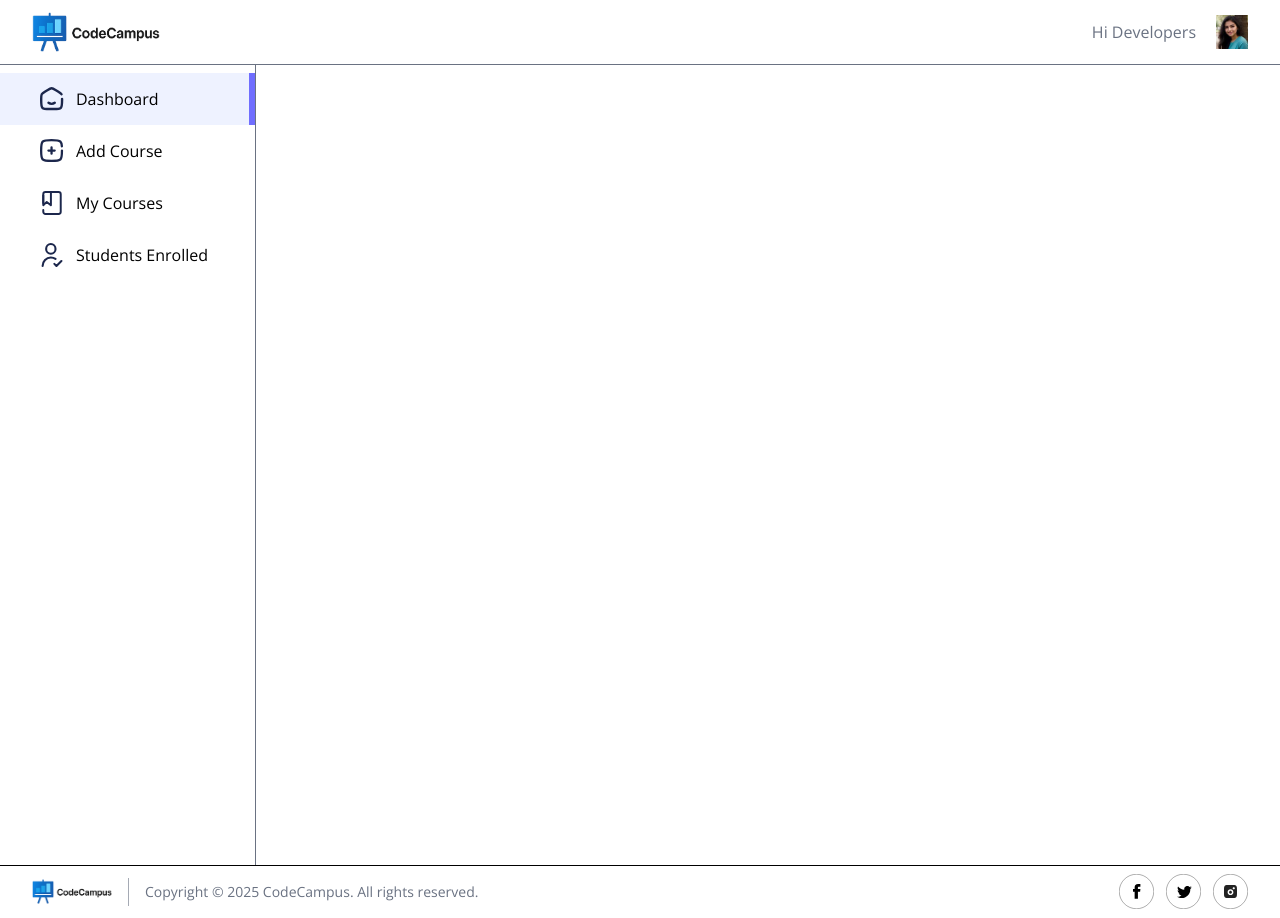
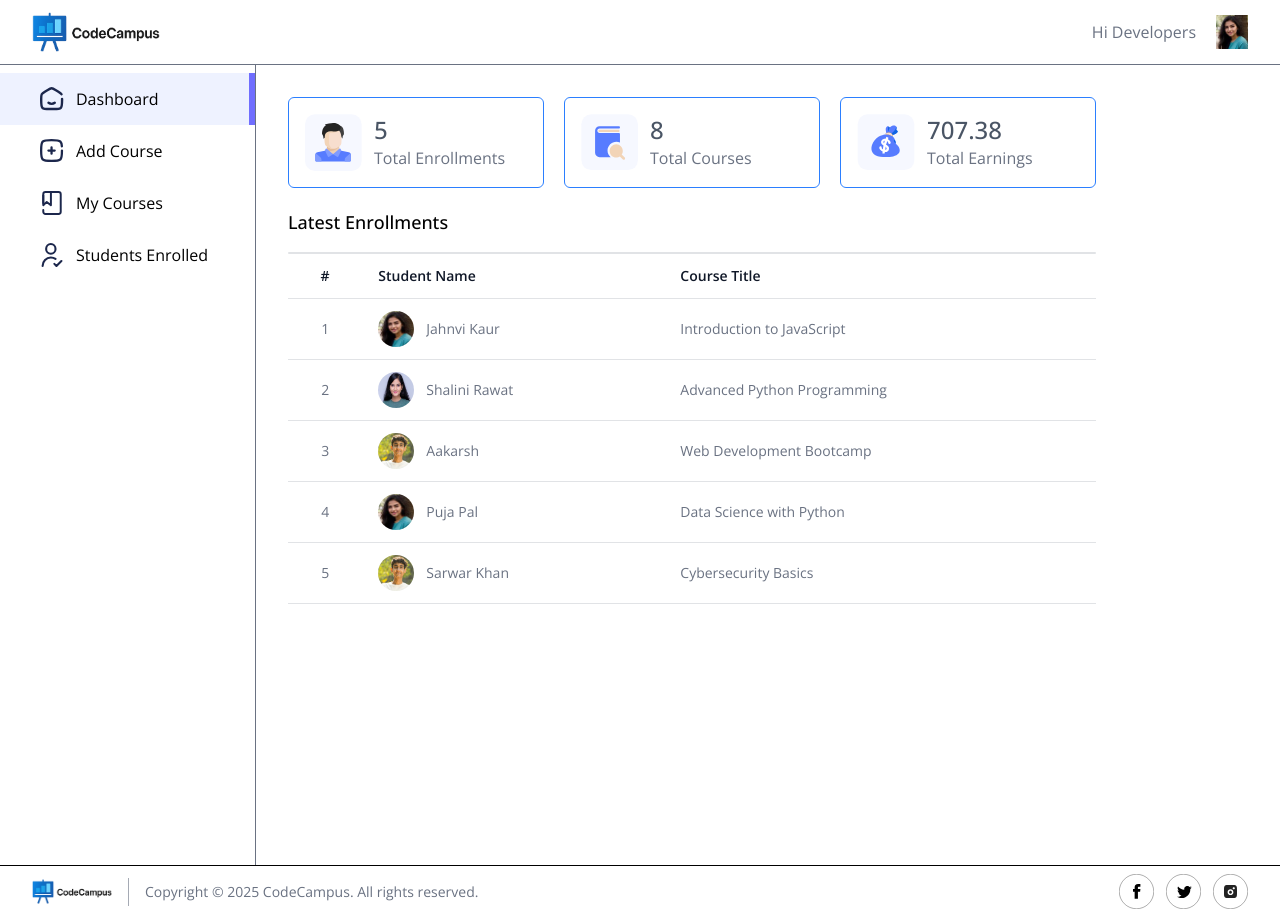
Before and after one commit to LuckyRathore911/learning-management-system, a React (Vite) app in the folder client/: page /admin in a window 1280 px wide. Built offline with nearby package versions, Linux system fonts and the light colour scheme; no server answers.

Commit message:
added admin dashboard

```diff
--- a/client/src/App.jsx
+++ b/client/src/App.jsx
@@ -31,7 +31,7 @@ const App = () => {
         <Route path="/loading/:path" element={<Loading />} />
 
         <Route path="/admin" element={<Admin />}>
-          <Route path="admin" element={<Dashboard />} />
+          <Route path="/admin" element={<Dashboard />} />
           <Route path="add-course" element={<AddCourse />} />
           <Route path="my-courses" element={<MyCourses />} />
           <Route path="students-enrolled" element={<StudentsEnrolled />} />
--- a/client/src/assets/assets.js
+++ b/client/src/assets/assets.js
@@ -125,45 +125,40 @@ export const dummyDashboardData = {
       courseTitle: "Introduction to JavaScript",
       student: {
         _id: "user_2qQlvXyr02B4Bq6hT0Gvaa5fT9V",
-        name: "Great Stack",
-        imageUrl:
-          "https://img.clerk.com/eyJ0eXBlIjoicHJveHkiLCJzcmMiOiJodHRwczovL2ltYWdlcy5jbGVyay5kZXYvb2F1dGhfZ29vZ2xlL2ltZ18ycVFsdmFMSkw3ckIxNHZMU2o4ZURWNEtmR2IifQ",
+        name: "Jahnvi Kaur",
+        imageUrl: `${profile_img}`,
       },
     },
     {
       courseTitle: "Advanced Python Programming",
       student: {
         _id: "user_2qQlvXyr02B4Bq6hT0Gvaa5fT9V",
-        name: "Great Stack",
-        imageUrl:
-          "https://img.clerk.com/eyJ0eXBlIjoicHJveHkiLCJzcmMiOiJodHRwczovL2ltYWdlcy5jbGVyay5kZXYvb2F1dGhfZ29vZ2xlL2ltZ18ycVFsdmFMSkw3ckIxNHZMU2o4ZURWNEtmR2IifQ",
+        name: "Shalini Rawat",
+        imageUrl: `${profile_img_3}`,
       },
     },
     {
       courseTitle: "Web Development Bootcamp",
       student: {
         _id: "user_2qQlvXyr02B4Bq6hT0Gvaa5fT9V",
-        name: "Great Stack",
-        imageUrl:
-          "https://img.clerk.com/eyJ0eXBlIjoicHJveHkiLCJzcmMiOiJodHRwczovL2ltYWdlcy5jbGVyay5kZXYvb2F1dGhfZ29vZ2xlL2ltZ18ycVFsdmFMSkw3ckIxNHZMU2o4ZURWNEtmR2IifQ",
+        name: "Aakarsh",
+        imageUrl: `${profile_img_2}`,
       },
     },
     {
       courseTitle: "Data Science with Python",
       student: {
         _id: "user_2qQlvXyr02B4Bq6hT0Gvaa5fT9V",
-        name: "Great Stack",
-        imageUrl:
-          "https://img.clerk.com/eyJ0eXBlIjoicHJveHkiLCJzcmMiOiJodHRwczovL2ltYWdlcy5jbGVyay5kZXYvb2F1dGhfZ29vZ2xlL2ltZ18ycVFsdmFMSkw3ckIxNHZMU2o4ZURWNEtmR2IifQ",
+        name: "Puja Pal",
+        imageUrl: `${profile_img}`,
       },
     },
     {
       courseTitle: "Cybersecurity Basics",
       student: {
         _id: "user_2qQlvXyr02B4Bq6hT0Gvaa5fT9V",
-        name: "Great Stack",
-        imageUrl:
-          "https://img.clerk.com/eyJ0eXBlIjoicHJveHkiLCJzcmMiOiJodHRwczovL2ltYWdlcy5jbGVyay5kZXYvb2F1dGhfZ29vZ2xlL2ltZ18ycVFsdmFMSkw3ckIxNHZMU2o4ZURWNEtmR2IifQ",
+        name: "Sarwar Khan",
+        imageUrl: `${profile_img_2}`,
       },
     },
   ],
--- a/client/src/pages/admin/Dashboard.jsx
+++ b/client/src/pages/admin/Dashboard.jsx
@@ -1,11 +1,98 @@
-import React from 'react'
+import React, { useContext, useEffect, useState } from "react";
+
+import { AppContext } from "../../context/AppContext";
+import { assets, dummyDashboardData } from "../../assets/assets";
+import Loading from "../../components/learner/Loading";
 
 const Dashboard = () => {
-  return (
-    <div>
-      Dashboard
+  const { currency } = useContext(AppContext);
+  const [dashboardData, setDashboardData] = useState(null);
+
+  const fetchDashboardData = async () => {
+    setDashboardData(dummyDashboardData);
+  };
+
+  useEffect(() => {
+    fetchDashboardData();
+  }, []);
+
+  return dashboardData ? (
+    <div className="min-h-screen flex flex-col items-start justify-between gap-8 md:p-8 md:pb-0 p-4 pt-8 pb-0">
+      <div className="space-y-5">
+        <div className="flex flex-wrap gap-5 items-center">
+          <div className="flex items-center gap-3 shadow-card border border-blue-500 p-4 w-64 rounded-md">
+            <img src={assets.patients_icon} alt="patients_icon" />
+            <div>
+              <p className="text-2xl font-medium text-gray-600">
+                {dashboardData.enrolledStudentsData.length}
+              </p>
+              <p className="text-base text-gray-500">Total Enrollments</p>
+            </div>
+          </div>
+
+          <div className="flex items-center gap-3 shadow-card border border-blue-500 p-4 w-64 rounded-md">
+            <img src={assets.appointments_icon} alt="appointments_icon" />
+            <div>
+              <p className="text-2xl font-medium text-gray-600">
+                {dashboardData.totalCourses}
+              </p>
+              <p className="text-base text-gray-500">Total Courses</p>
+            </div>
+          </div>
+
+          <div className="flex items-center gap-3 shadow-card border border-blue-500 p-4 w-64 rounded-md">
+            <img src={assets.earning_icon} alt="earning_icon" />
+            <div>
+              <p className="text-2xl font-medium text-gray-600">
+                {currency}
+                {dashboardData.totalEarnings}
+              </p>
+              <p className="text-base text-gray-500">Total Earnings</p>
+            </div>
+          </div>
+        </div>
+
+        <div>
+          <h2 className="pb-4 text-lg font-medium">Latest Enrollments</h2>
+          <div className="flex flex-col items-center max-w-4xl w-full overflow-hidden rounded-md bg-white border border-gray-500/20"></div>
+
+          <table className="table-fixed md:table-auto w-full overflow-hidden">
+            <thead className="text-gray-900 border-b border-gray-500/20 text-sm text-left">
+              <tr>
+                <th className="px-4 py-3 font-semibold text-center hidden sm:table-cell">
+                  #
+                </th>
+                <th className="px-4 py-3 font-semibold">Student Name</th>
+                <th className="px-4 py-3 font-semibold">Course Title</th>
+              </tr>
+            </thead>
+
+            <tbody className="text-sm text-gray-500">
+              {dashboardData.enrolledStudentsData.map((item, index) => (
+                <tr key={index} className="border-b border-gray-500/20">
+                  <td className="px-4 py-3 text-center hidden sm:table-cell">
+                    {index + 1}
+                  </td>
+                  <td className="md:px-4 px-2 py-3 flex items-center space-x-3">
+                    <img
+                      src={item.student.imageUrl}
+                      alt="profile"
+                      className="w-9 h-9 rounded-full"
+                    />
+                    <span className="truncate">{item.student.name}</span>
+                  </td>
+
+                  <td className="px-4 py-3 truncate">{item.courseTitle}</td>
+                </tr>
+              ))}
+            </tbody>
+          </table>
+        </div>
+      </div>
     </div>
-  )
-}
+  ) : (
+    <Loading />
+  );
+};
 
-export default Dashboard
+export default Dashboard;
```
